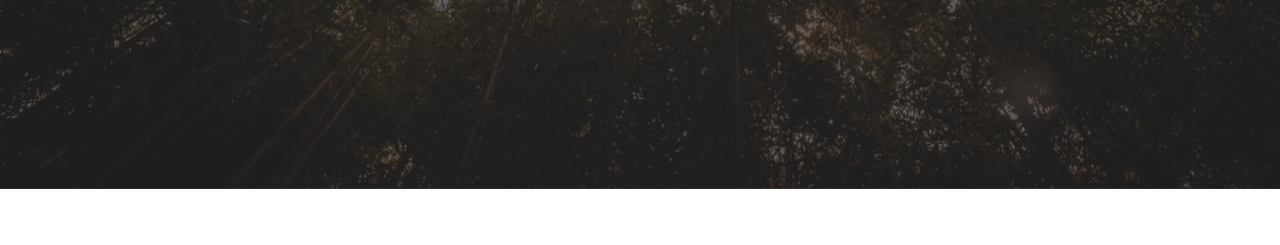
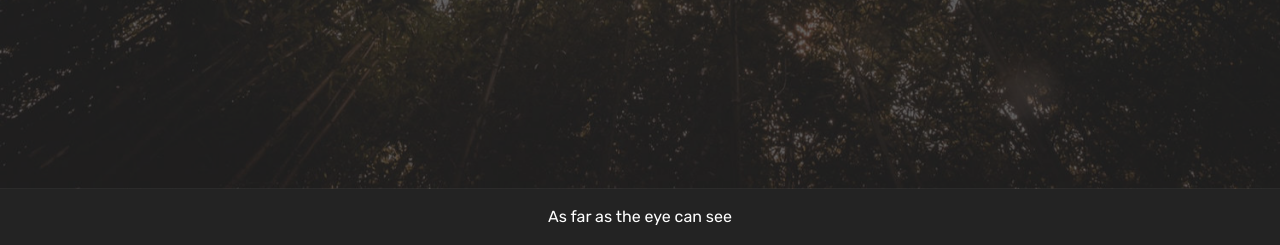
Before and after one commit to loganddamon/damondevelopments, a plain HTML site: page index.html in a window 1280 px wide. Shown: the part 611-856 px from the top of the page. Before the commit the page ends 800 px from the top, so only its background shows below. Drawn offline with Linux system fonts and the light colour scheme.

Commit message:
create github pages

```diff
--- a/assets/mobirise/css/mbr-additional.css
+++ b/assets/mobirise/css/mbr-additional.css
@@ -1432,3 +1432,8 @@ body {
     width: 100% !important;
   }
 }
+.cid-rUyi5wLphu {
+  padding-top: 15px;
+  padding-bottom: 15px;
+  background-color: #232323;
+}
--- a/index.html
+++ b/index.html
@@ -6,10 +6,10 @@
   <meta http-equiv="X-UA-Compatible" content="IE=edge">
   <meta name="generator" content="Mobirise v4.10.2, mobirise.com">
   <meta name="viewport" content="width=device-width, initial-scale=1, minimum-scale=1">
-  <link rel="shortcut icon" href="assets/images/logo4.png" type="image/x-icon">
+  <link rel="shortcut icon" href="assets/images/favasset-4-101x101.png" type="image/x-icon">
   <meta name="description" content="">
 
-  <title>Home</title>
+  <title>Damon</title>
   <link rel="stylesheet" href="assets/tether/tether.min.css">
   <link rel="stylesheet" href="assets/bootstrap/css/bootstrap.min.css">
   <link rel="stylesheet" href="assets/bootstrap/css/bootstrap-grid.min.css">
@@ -45,8 +45,23 @@
     </div>
 </section>
 
+<section class="engine"><a href="https://mobirise.info/d">free website maker</a></section><section once="footers" class="cid-rUyi5wLphu" id="footer6-4">
 
-  <section class="engine"><a href="https://mobirise.info/f">easy web creator</a></section><script src="assets/web/assets/jquery/jquery.min.js"></script>
+
+
+
+
+    <div class="container">
+        <div class="media-container-row align-center mbr-white">
+            <div class="col-12">
+                <p class="mbr-text mb-0 mbr-fonts-style display-7">As far as the eye can see</p>
+            </div>
+        </div>
+    </div>
+</section>
+
+
+  <script src="assets/web/assets/jquery/jquery.min.js"></script>
   <script src="assets/popper/popper.min.js"></script>
   <script src="assets/tether/tether.min.js"></script>
   <script src="assets/bootstrap/js/bootstrap.min.js"></script>
```
Also changed, not shown: assets/images/favasset-4-101x101.png (added), 1 other file.
